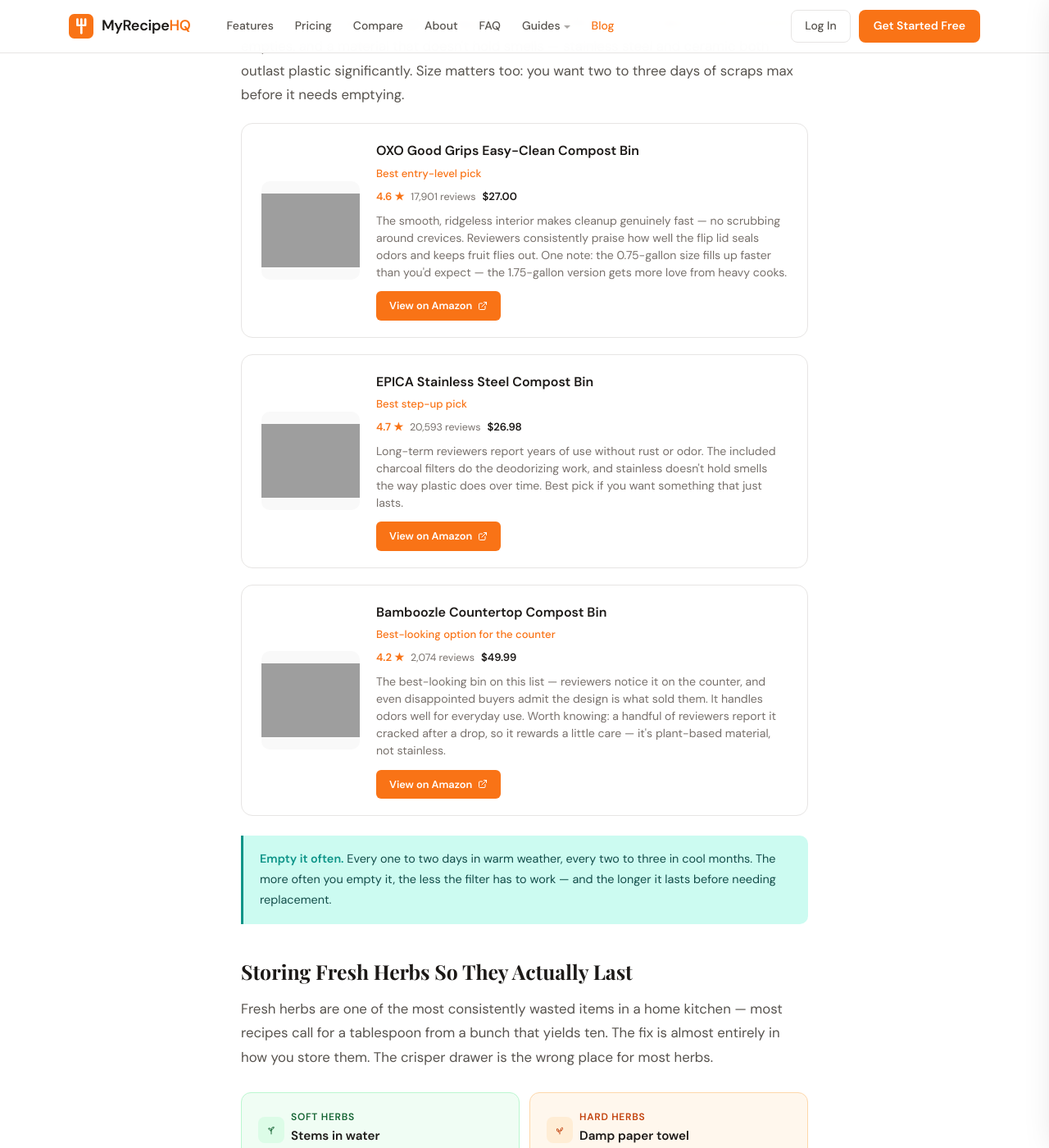
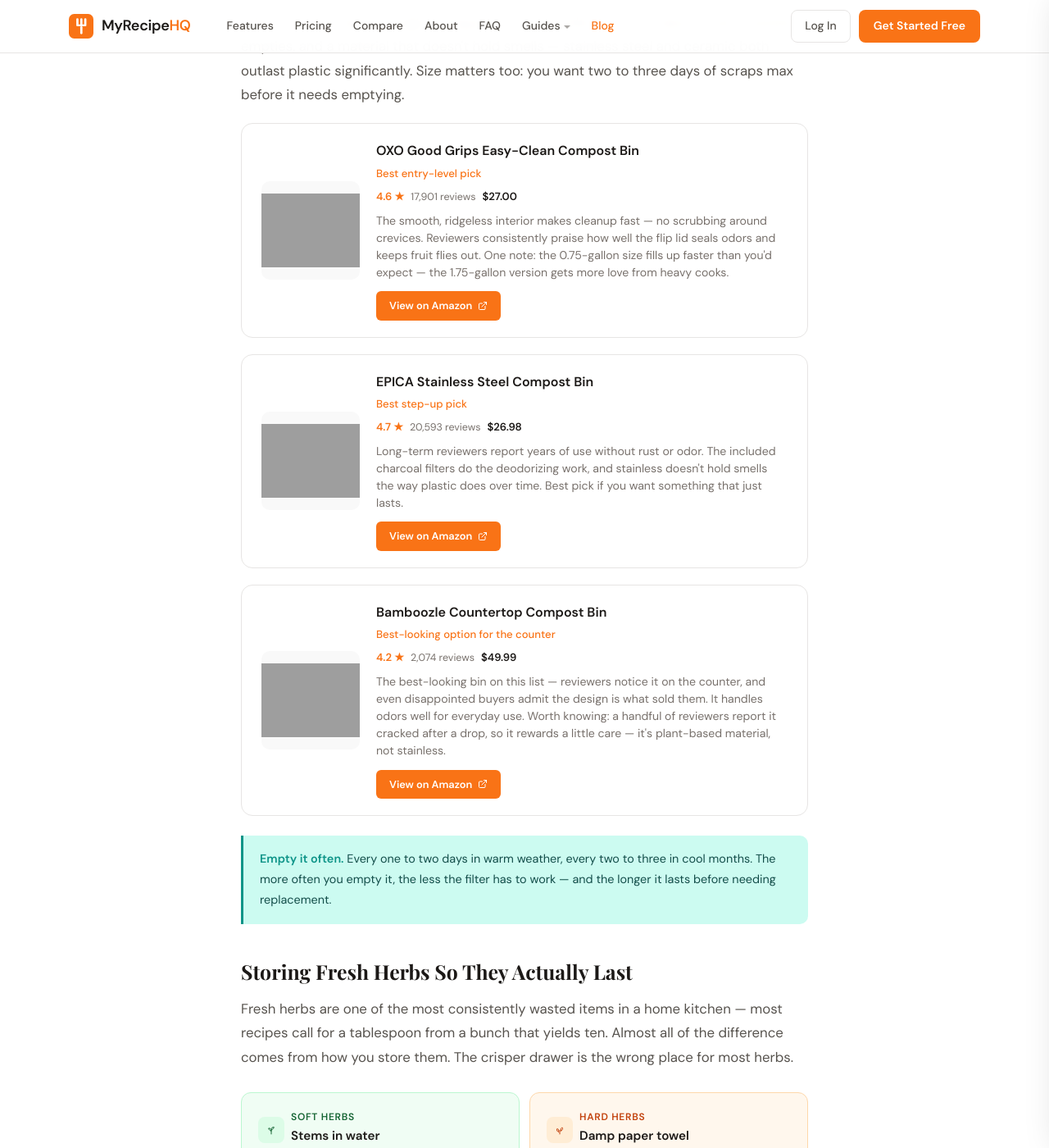
Before and after one commit to bgerlach463/recipehq-site, a Jekyll site: the page built from _posts/2026-04-11-kitchen-waste-storage.html, in a window 1280 px wide and 1400 px high, scrolled down 2562 px. Shown: the whole window at 82% size. Built offline with Jekyll 4.4.1, drawn with Linux system fonts in a browser that asks for light colours; some of the changed text lies outside the part shown; grey boxes are pictures that could not be loaded.

Commit message:
Remove AI crutch words across blog posts
Stripped 'genuinely', 'actually work(s)', and 'The fix is...' patterns
from all 5 cluster posts — these were repeating across the cluster and
reading as AI-generated filler.

Co-Authored-By: Claude Opus 4.6 (1M context) <noreply@anthropic.com>

```diff
--- a/_posts/2026-04-11-compost-using-kitchen-waste.html
+++ b/_posts/2026-04-11-compost-using-kitchen-waste.html
@@ -320,11 +320,11 @@ schema_extra: |
 
   <p>Composting has a reputation for being fussier than it actually is. People picture elaborate systems, precise ratios, and bins that smell terrible if you get anything wrong. The reality: pile up the right mix of material, keep it damp, turn it occasionally, and wait. Time does most of the work.</p>
 
-  <p>Good composting is the downstream half of a complete <a href="/guides/kitchen-waste/">kitchen waste management system</a> — the destination for everything that genuinely can't be eaten or repurposed. If you cook from scratch regularly, you already generate enough kitchen scraps to run a productive compost system. This guide covers everything from a single beginner pile through to a full multi-bin setup.</p>
+  <p>Good composting is the downstream half of a complete <a href="/guides/kitchen-waste/">kitchen waste management system</a> — the destination for everything that can't be eaten or repurposed. If you cook from scratch regularly, you already generate enough kitchen scraps to run a productive compost system. This guide covers everything from a single beginner pile through to a full multi-bin setup.</p>
 
   <h2>Why Composting Is Worth Doing</h2>
 
-  <p>Food scraps that go to landfill decompose anaerobically — without oxygen — producing methane. Composting at home keeps that process aerobic, turning a disposal problem into a genuinely useful soil amendment.</p>
+  <p>Food scraps that go to landfill decompose anaerobically — without oxygen — producing methane. Composting at home keeps that process aerobic, turning a disposal problem into a soil amendment that feeds the garden.</p>
 
   <p>For home gardeners, finished compost is one of the best things you can add to soil. It improves drainage in clay soils, helps sandy soils retain moisture, and feeds the microbial life that makes nutrients available to plants. Everything you send to the pile comes back to the garden.</p>
 
@@ -586,7 +586,7 @@ schema_extra: |
 
   <h2>Where Composting Fits in the Bigger Picture</h2>
 
-  <p>Composting is the right destination for scraps that genuinely can't be eaten or repurposed — but it works best as the last step in a system, not the first line of defense. Before anything reaches the compost bin, ask whether it could become stock (vegetable peels, herb stems), whether it's still usable in a cooked dish, or whether better storage could have extended its life.</p>
+  <p>Composting is the right destination for scraps that can't be eaten or repurposed — but it works best as the last step in a system, not the first line of defense. Before anything reaches the compost bin, ask whether it could become stock (vegetable peels, herb stems), whether it's still usable in a cooked dish, or whether better storage could have extended its life.</p>
 
   <p>Compost what's left. That's the right order.</p>
 
--- a/_posts/2026-04-11-kitchen-waste-log.html
+++ b/_posts/2026-04-11-kitchen-waste-log.html
@@ -254,7 +254,7 @@ schema_extra: |
               "name": "What if my log just shows I need to shop differently?",
               "acceptedAnswer": {
                 "@type": "Answer",
-                "text": "That's a genuinely useful outcome. A lot of food waste is solved at the store, not in the kitchen — buying less of what you consistently don't use is just as effective as any recipe trick."
+                "text": "That's still a useful outcome. A lot of food waste is solved at the store, not in the kitchen — buying less of what you consistently don't use is just as effective as any recipe trick."
               }
             }
           ]
@@ -567,7 +567,7 @@ schema_extra: |
       </div>
       <div>
         <div class="pat-name">The over-cooking habit</div>
-        <p class="pat-desc">Consistently making more than your household eats. The fix isn't to stop batch cooking — it's to build the surplus into the next two days' meals before you cook, not after.</p>
+        <p class="pat-desc">Consistently making more than your household eats. Don't stop batch cooking — just build the surplus into the next two days of meals before you cook, not after.</p>
       </div>
     </div>
   </div>
@@ -653,7 +653,7 @@ schema_extra: |
     <p>A rough category estimate works fine — under a dollar, one to three dollars, over three dollars. That's enough to see scale. For more accuracy, check your last grocery receipt and divide the pack price by how much you threw away.</p>
 
     <h3>What if my log just shows I need to shop differently?</h3>
-    <p>That's a genuinely useful outcome. A lot of food waste is solved at the store, not in the kitchen — buying less of what you consistently don't use is just as effective as any recipe trick.</p>
+    <p>That's still a useful outcome. A lot of food waste is solved at the store, not in the kitchen — buying less of what you consistently don't use is just as effective as any recipe trick.</p>
   </div>
 
 </article>
--- a/_posts/2026-04-11-kitchen-waste-storage.html
+++ b/_posts/2026-04-11-kitchen-waste-storage.html
@@ -420,7 +420,7 @@ schema_extra: |
         <span style="font-size:0.78rem; color:var(--muted);">17,901 reviews</span>
         <span style="font-size:0.82rem; font-weight:600; color:var(--charcoal);">$27.00</span>
       </div>
-      <div class="product-desc">The smooth, ridgeless interior makes cleanup genuinely fast — no scrubbing around crevices. Reviewers consistently praise how well the flip lid seals odors and keeps fruit flies out. One note: the 0.75-gallon size fills up faster than you'd expect — the 1.75-gallon version gets more love from heavy cooks.</div>
+      <div class="product-desc">The smooth, ridgeless interior makes cleanup fast — no scrubbing around crevices. Reviewers consistently praise how well the flip lid seals odors and keeps fruit flies out. One note: the 0.75-gallon size fills up faster than you'd expect — the 1.75-gallon version gets more love from heavy cooks.</div>
       <a href="https://www.amazon.com/dp/B083FLCBFF?tag=myrecipehq-20" target="_blank" rel="nofollow sponsored" class="product-link">
         View on Amazon
         <svg viewBox="0 0 24 24" fill="none"><path d="M18 13v6a2 2 0 01-2 2H5a2 2 0 01-2-2V8a2 2 0 012-2h6M15 3h6v6M10 14L21 3" stroke="white" stroke-width="2" stroke-linecap="round" stroke-linejoin="round"/></svg>
@@ -472,7 +472,7 @@ schema_extra: |
 
   <h2>Storing Fresh Herbs So They Actually Last</h2>
 
-  <p>Fresh herbs are one of the most consistently wasted items in a home kitchen — most recipes call for a tablespoon from a bunch that yields ten. The fix is almost entirely in how you store them. The crisper drawer is the wrong place for most herbs.</p>
+  <p>Fresh herbs are one of the most consistently wasted items in a home kitchen — most recipes call for a tablespoon from a bunch that yields ten. Almost all of the difference comes from how you store them. The crisper drawer is the wrong place for most herbs.</p>
 
   <!-- HERB STORAGE VISUAL -->
   <div class="herb-grid">
@@ -522,7 +522,7 @@ schema_extra: |
           <div class="herb-method">Freeze for later</div>
         </div>
       </div>
-      <p>If you genuinely won't use the rest before it goes, chop and freeze in a silicone ice cube tray with water or olive oil. Pop out as needed — works well for cooked dishes.</p>
+      <p>If you won't use the rest before it goes, chop and freeze in a silicone ice cube tray with water or olive oil. Pop out as needed — works well for cooked dishes.</p>
       <div class="herb-shelf" style="color:#0369A1;">Keeps up to 3 months in the freezer</div>
     </div>
 
@@ -603,7 +603,7 @@ schema_extra: |
     <li><strong>Move onions, garlic, and potatoes out of the fridge</strong> — a dark pantry spot is all they need, and it frees up crisper space for things that actually need cold</li>
   </ol>
 
-  <p>For everything that genuinely can't be used or stored — peels, spent scraps, coffee grounds — the next step is composting. The full setup guide is here: <a href="/blog/compost-using-kitchen-waste/">how to make compost using kitchen waste</a>.</p>
+  <p>For everything that can't be used or stored — peels, spent scraps, coffee grounds — the next step is composting. The full setup guide is here: <a href="/blog/compost-using-kitchen-waste/">how to make compost using kitchen waste</a>.</p>
 
   <!-- CTA BLOCK -->
   <div class="cta-block">
@@ -622,7 +622,7 @@ schema_extra: |
     <p>Most vegetable scraps hold well in the freezer for up to three months. One to two weeks is the natural collection cycle for most households cooking four or five nights a week — you'll fill the bag before quality becomes an issue.</p>
 
     <h3>Do I really need a special compost bin or will any container work?</h3>
-    <p>Any container with a lid works for short-term collection. The real advantage of a purpose-built bin is the charcoal filter, which genuinely makes a difference in odor control between empties. A bowl with a lid is a perfectly fine starting point — upgrade when you're ready.</p>
+    <p>Any container with a lid works for short-term collection. The real advantage of a purpose-built bin is the charcoal filter, which makes a noticeable difference in odor control between empties. A bowl with a lid is a perfectly fine starting point — upgrade when you're ready.</p>
 
     <h3>What's the best way to store citrus peels if I want to use them later?</h3>
     <p>Freeze them. Citrus peels freeze well and can be used later for zest, infused vinegar, or composting. Spread them on a tray first to freeze individually, then transfer to a bag so they don't clump together into one solid mass.</p>
--- a/_posts/2026-04-13-meal-planning-tips.html
+++ b/_posts/2026-04-13-meal-planning-tips.html
@@ -230,7 +230,7 @@ head_extra: |
 
   <p>Flip the order. Open the fridge before you open any <a href="/">recipe apps</a> or cookbooks. What's in there? What was bought last week and not fully used? What's closest to going off?</p>
 
-  <p>At least one dinner this week should use something that's already in the fridge. Not as a joyless obligation, but as a starting constraint that genuinely helps. If there's a half-used jar of tahini, half a head of cabbage, and some leftover rice, those are your anchor points. Build outward from what's already there.</p>
+  <p>At least one dinner this week should use something that's already in the fridge. Not as a joyless obligation, but as a starting constraint that helps. If there's a half-used jar of tahini, half a head of cabbage, and some leftover rice, those are your anchor points. Build outward from what's already there.</p>
 
   <div class="tip-box">
     <p><strong>The fridge-first rule:</strong> any ingredient already in your fridge that would go to waste gets priority in the weekly plan over anything on a wishlist. Fridge before recipes, always.</p>
@@ -270,7 +270,7 @@ head_extra: |
 
   <p>Research consistently shows that <a href="https://www.psychologytoday.com/us/blog/financial-matters/202110/why-you-should-write-a-shopping-list" target="_blank" rel="noopener">shoppers without a plan make more unplanned purchases and spend more</a>. That's not because unplanned shoppers are less disciplined — it's structural. Without a list built from specific meals, you're guessing, and guessing means buying "just in case" items that often don't get used.</p>
 
-  <p>The correct order is simple: plan your dinners, check what you already have, write the list from what's missing. Anything in the fridge or pantry that a recipe calls for gets crossed off before you shop. This sounds obvious but it's genuinely not how most people do it, and the result is duplicate ingredients, a fuller fridge than needed, and more that eventually goes to waste.</p>
+  <p>The correct order is simple: plan your dinners, check what you already have, write the list from what's missing. Anything in the fridge or pantry that a recipe calls for gets crossed off before you shop. This sounds obvious but it's not how most people do it, and the result is duplicate ingredients, a fuller fridge than needed, and more that eventually goes to waste.</p>
 
   <div class="pattern-grid">
     <div class="pattern-card">
```
Also changed, not shown: other parts of _posts/2026-04-11-kitchen-waste-storage.html (+1 -1 lines), other parts of _posts/2026-04-13-meal-planning-tips.html (+1 -1 lines), _posts/2026-03-28-what-to-do-with-veggie-scraps.html (+9 -9 lines).
